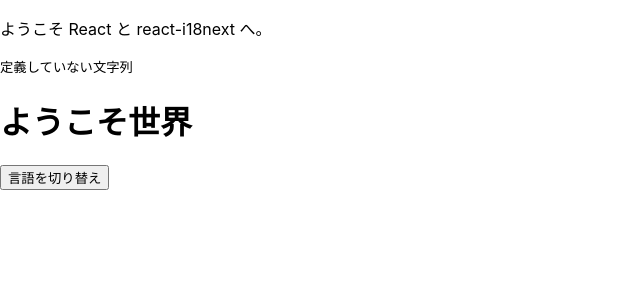
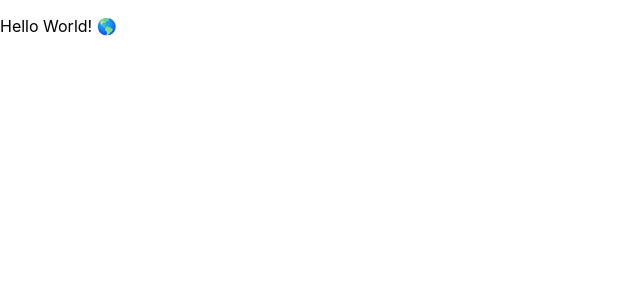
Before and after one commit to dhythm/react-cra-playground, a React (Create React App) app: page / in a window 1280 px wide. Shown: the top 300 px of the page, without its empty margins (0-640 px from the left). Built offline with nearby package versions, Linux system fonts and the light colour scheme.

Commit message:
install Tiptap

```diff
--- a/package.json
+++ b/package.json
@@ -12,6 +12,8 @@
     "@testing-library/jest-dom": "^5.11.4",
     "@testing-library/react": "^12.0.0",
     "@testing-library/user-event": "^12.1.10",
+    "@tiptap/react": "^2.0.0-beta.83",
+    "@tiptap/starter-kit": "^2.0.0-beta.127",
     "@types/jest": "^26.0.24",
     "@types/node": "^12.0.0",
     "@types/react": "^17.0.0",
--- a/src/App.tsx
+++ b/src/App.tsx
@@ -1,8 +1,8 @@
 import React from "react";
-import { MultipleLanguage } from "./components/MultipleLanguage";
+import { Tiptap } from "./components/Tiptap";
 
 const App: React.FC = () => {
-  return <MultipleLanguage />;
+  return <Tiptap />;
 };
 
 export default App;
--- /dev/null
+++ b/src/components/Tiptap.tsx
@@ -0,0 +1,10 @@
+import { EditorContent, useEditor } from "@tiptap/react";
+import StarterKit from "@tiptap/starter-kit";
+
+export const Tiptap = () => {
+  const editor = useEditor({
+    extensions: [StarterKit],
+    content: "<p>Hello World! 🌎️</p>",
+  });
+  return <EditorContent editor={editor} />;
+};
```
Also changed, not shown: 1 other file (tests, documents, lock files or other folders).
